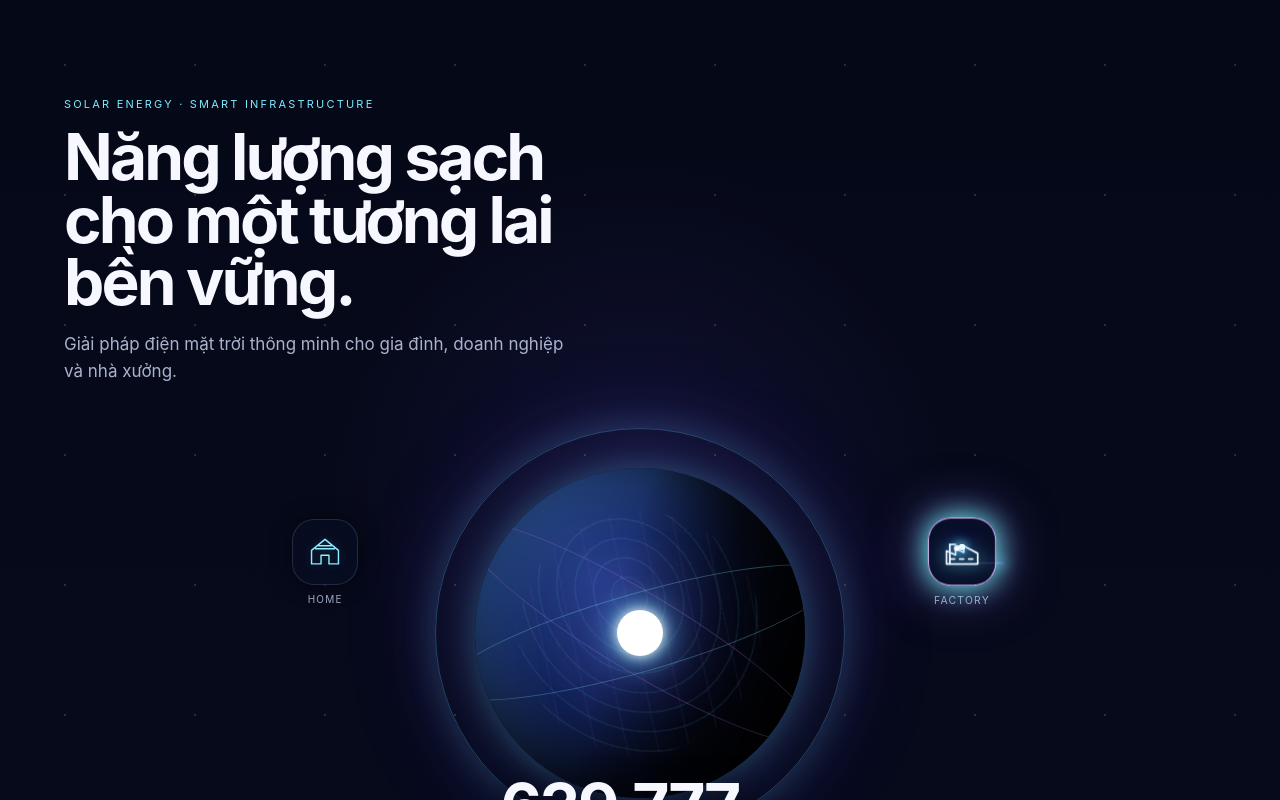
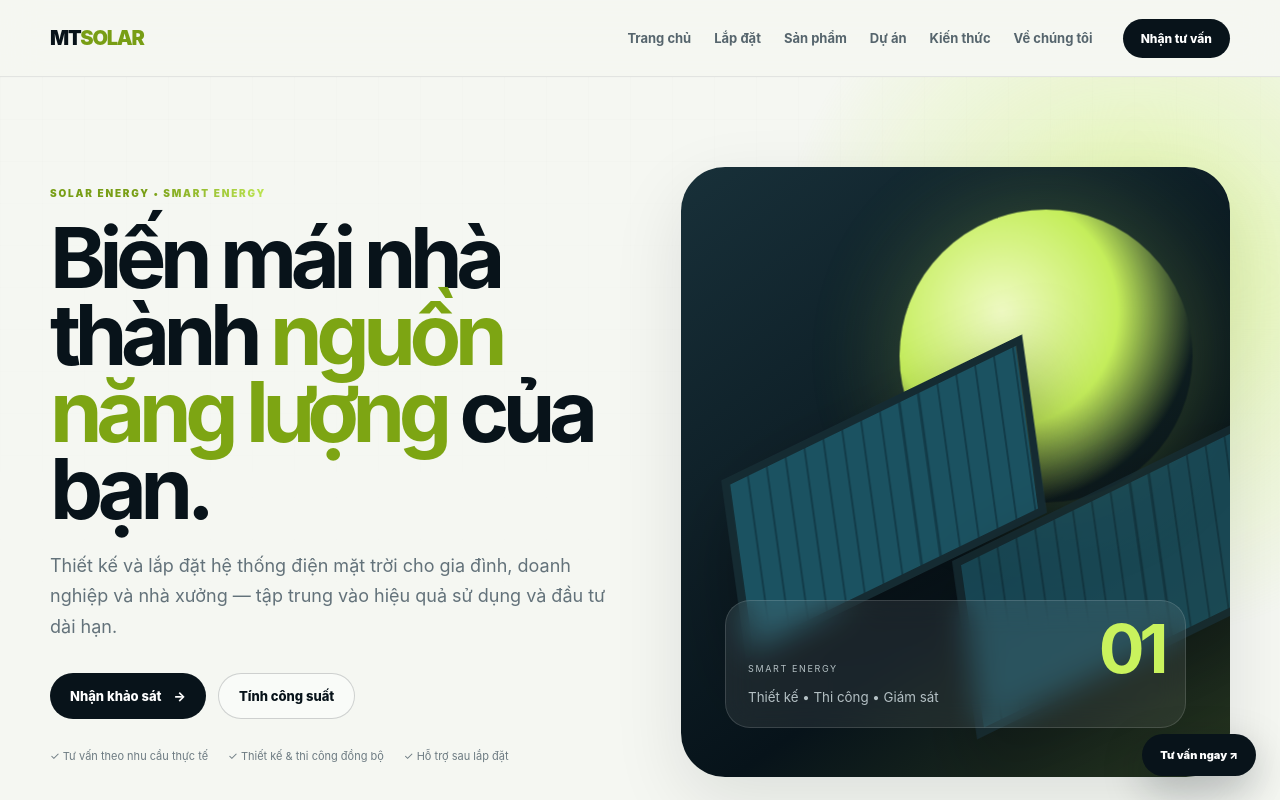
Before and after one commit to Doanh03/solar-react, a Next.js app: page / in a window 1280 px wide. Shown: the top 800 px of the page. Built offline with nearby package versions, Linux system fonts and the light colour scheme; no server answers.

Commit message:
feat(home): compose full solar business homepage

```diff
--- a/app/page.tsx
+++ b/app/page.tsx
@@ -1,11 +1,5 @@
-import HeroV2 from '@/app/components/hero-v2';
-import { SolarReferenceStats } from '@/app/components/solar-reference-stats';
+import { SolarBusinessHome } from '@/app/components/business-site';
 
 export default function HomePage() {
-  return (
-    <>
-      <HeroV2 />
-      <SolarReferenceStats />
-    </>
-  );
+  return <SolarBusinessHome />;
 }
```
